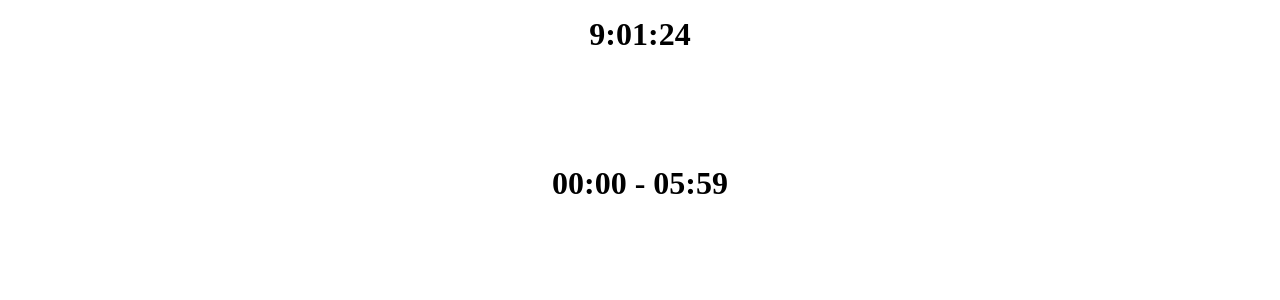
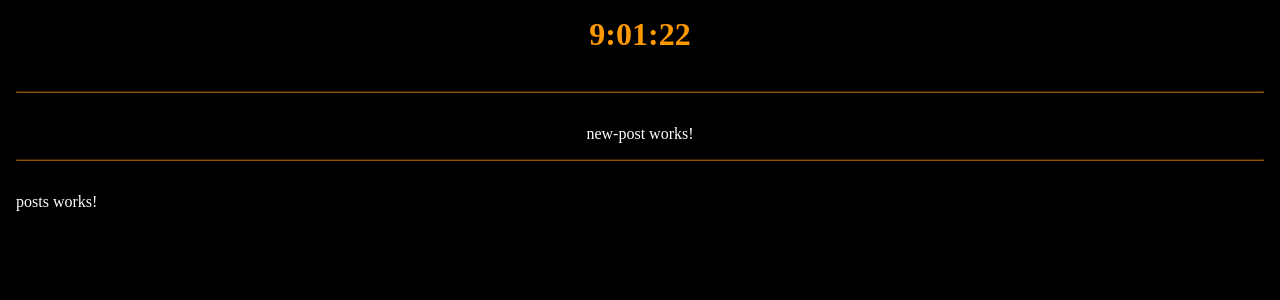
Before and after one commit to myfor/dark.myfor.front, an Angular app: page / in a window 1280 px wide. Shown: the top 300 px of the page. Built offline with nearby package versions, Linux system fonts and the light colour scheme.

Commit message:
add: posts

```diff
--- a/src/app/app.component.css
+++ b/src/app/app.component.css
@@ -0,0 +1,10 @@
+.div-page {
+  padding: 0 1rem;
+}
+
+.div-new {
+  width: 100%;
+  padding: .5rem 0rem;
+  margin: auto;
+  text-align: center;
+}
--- a/src/app/app.component.html
+++ b/src/app/app.component.html
@@ -1,11 +1,19 @@
 <div [class]="isOpen ? 'night' : 'day'">
-  <h1 class="current-time">{{currentTime}}</h1>
+  <div class="div-page">
+    <h1 class="current-time">{{currentTime}}</h1>
+    <hr>
 
-  <div *ngIf="isOpen">
-
+    <div *ngIf="isOpen">
+      <div class="div-new">
+        <app-new-post></app-new-post>
+        <hr>
+      </div>
+      <div>
+        <app-posts></app-posts>
+      </div>
+    </div>
+    <h1 class="open-time" *ngIf="!isOpen">
+      00:00 - 05:59
+    </h1>
   </div>
-  <h1 class="open-time" *ngIf="!isOpen">
-    00:00 - 05:59
-  </h1>
-
 </div>
--- a/src/app/app.component.ts
+++ b/src/app/app.component.ts
@@ -35,8 +35,8 @@ export class AppComponent implements OnInit {
     // this.currentTime = dateTime.toString();
 
     //  开放时间
-    // if (this.hour >= 6) {
-    if (this.hour >= 0 && this.hour < 6) {
+    if (this.hour >= 6) {
+    // if (this.hour >= 0 && this.hour < 6) {
       if (!this.isOpen) {
         this.isOpen = true;
       }
--- a/src/app/app.module.ts
+++ b/src/app/app.module.ts
@@ -3,10 +3,14 @@ import { NgModule } from '@angular/core';
 
 import { AppRoutingModule } from './app-routing.module';
 import { AppComponent } from './app.component';
+import { PostsComponent } from './posts/posts.component';
+import { NewPostComponent } from './new-post/new-post.component';
 
 @NgModule({
   declarations: [
-    AppComponent
+    AppComponent,
+    PostsComponent,
+    NewPostComponent
   ],
   imports: [
     BrowserModule,
--- /dev/null
+++ b/src/app/new-post/new-post.component.html
@@ -0,0 +1 @@
+<p>new-post works!</p>
--- /dev/null
+++ b/src/app/new-post/new-post.component.ts
@@ -0,0 +1,15 @@
+import { Component, OnInit } from '@angular/core';
+
+@Component({
+  selector: 'app-new-post',
+  templateUrl: './new-post.component.html',
+  styleUrls: ['./new-post.component.css']
+})
+export class NewPostComponent implements OnInit {
+
+  constructor() { }
+
+  ngOnInit() {
+  }
+
+}
--- /dev/null
+++ b/src/app/posts/posts.component.html
@@ -0,0 +1 @@
+<p>posts works!</p>
--- /dev/null
+++ b/src/app/posts/posts.component.ts
@@ -0,0 +1,15 @@
+import { Component, OnInit } from '@angular/core';
+
+@Component({
+  selector: 'app-posts',
+  templateUrl: './posts.component.html',
+  styleUrls: ['./posts.component.css']
+})
+export class PostsComponent implements OnInit {
+
+  constructor() { }
+
+  ngOnInit() {
+  }
+
+}
--- a/src/style.night.css
+++ b/src/style.night.css
@@ -3,18 +3,22 @@
   background-color: #000;
 }
 
-.night>* {
-  color: #e0e0e0;
+.night * {
+  color: #FFF;
 }
 
-.night>h1 {
-  color: #F90;
+.night h1 {
+  color: #F90 !important;
 }
 
-.night>h2 {
-  color: #b76e00;
+.night h2 {
+  color: #b76e00 !important;
 }
 
-.night>small {
-  color: #b76e00;
+.night small {
+  color: #b76e00 !important;
 }
+
+.night hr {
+  border-color: #8e5500;
+}
```
Also changed, not shown: src/app/new-post/new-post.component.css (added), src/app/posts/posts.component.css (added).
